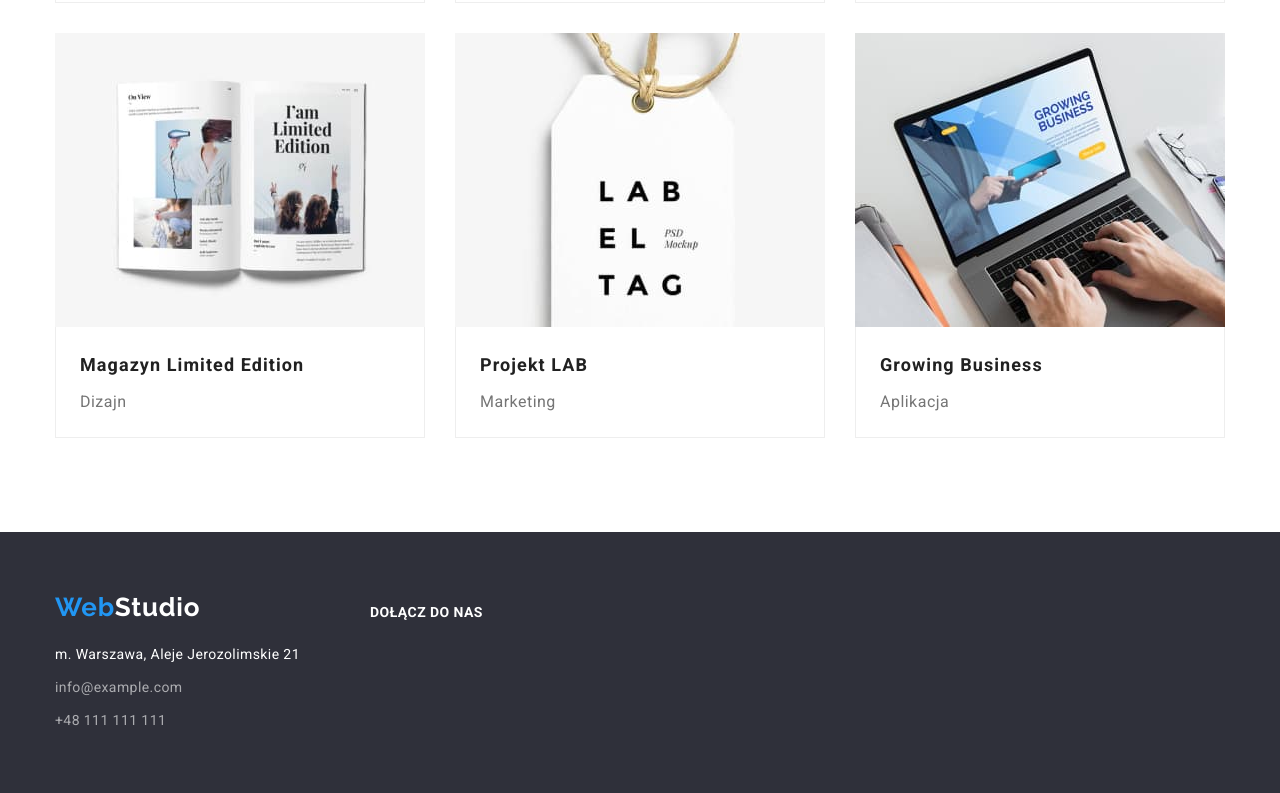
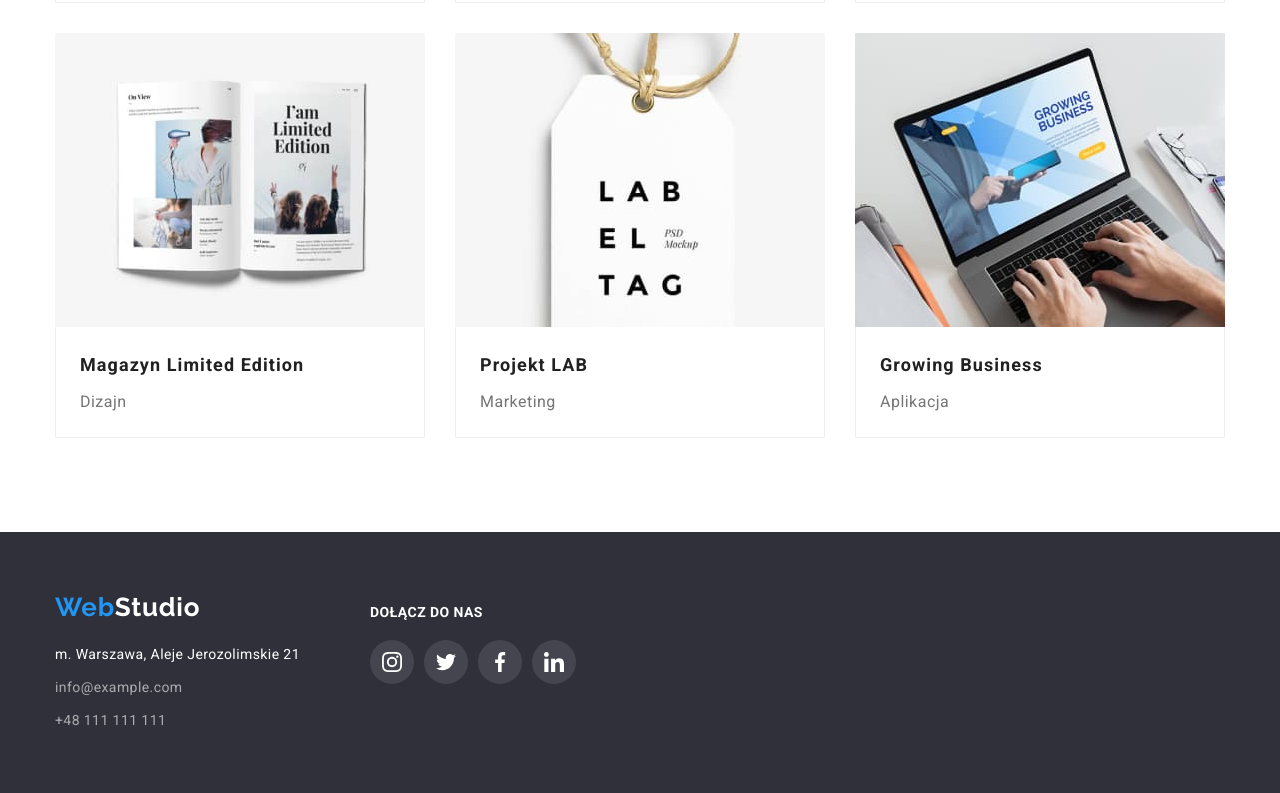
Before and after one commit to kwiatkowsko/goit-markup-hw-05, a plain HTML site: page portfolio.html in a window 1280 px wide. Shown: the part 1102-1895 px from the top of the page. Drawn offline with nearby package versions, Linux system fonts and the light colour scheme.

Commit message:
Update portfolio.html

```diff
--- a/portfolio.html
+++ b/portfolio.html
@@ -323,29 +323,29 @@
           <p>dołącz do nas</p>
           <ul class="join-us-links">
             <li>
-              <a href="#">
-                <svg viewBox="0 0 15 30" class="round-join-us-links">
+              <a href="#" class="social-links-link-join-us">
+                <svg viewBox="0 0 32 32" class="round-social-links-join-us">
                   <use href="images/icons.svg#icon-instagram"></use>
                 </svg>
               </a>
             </li>
             <li>
-              <a href="#">
-                <svg viewBox="0 0 15 30" class="round-join-us-links">
+              <a href="#" class="social-links-link-join-us">
+                <svg viewBox="0 0 32 32" class="round-social-links-join-us">
                   <use href="images/icons.svg#icon-twitter"></use>
                 </svg>
               </a>
             </li>
             <li>
-              <a href="#">
-                <svg viewBox="0 0 15 30" class="round-join-us-links">
+              <a href="#" class="social-links-link-join-us">
+                <svg viewBox="0 0 32 32" class="round-social-links-join-us">
                   <use href="images/icons.svg#icon-facebook"></use>
                 </svg>
               </a>
             </li>
             <li>
-              <a href="#">
-                <svg viewBox="0 0 15 30" class="round-join-us-links">
+              <a href="#" class="social-links-link-join-us">
+                <svg class="round-social-links-join-us">
                   <use href="images/icons.svg#icon-linkedin"></use>
                 </svg>
               </a>
```
